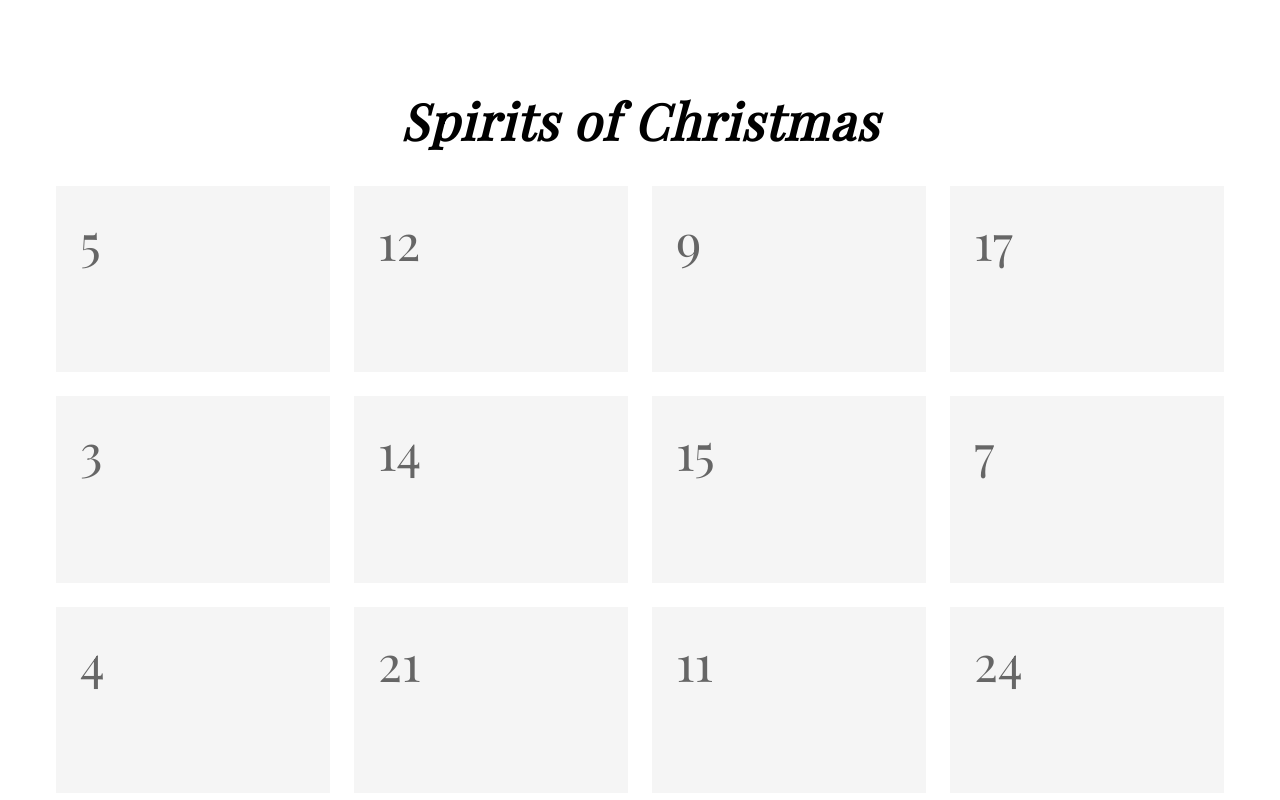
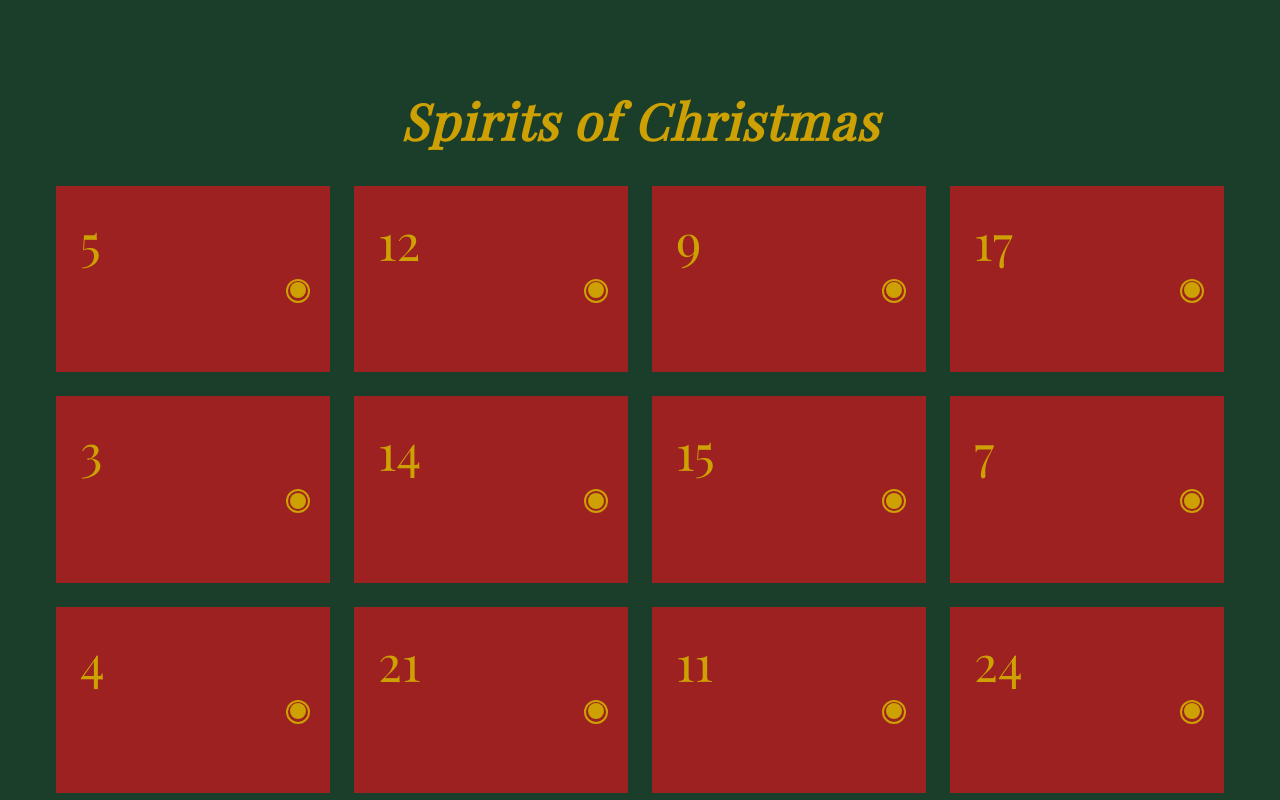
Before and after one commit to eddichen/spirits-of-christmas, a website built with webpack: page index.html in a window 1280 px wide. Shown: the top 800 px of the page. Built offline with nearby package versions, Linux system fonts and the light colour scheme; what magic-snowflakes, vanilla-modal would draw is missing.

Commit message:
adding colours

```diff
--- a/src/index.js
+++ b/src/index.js
@@ -2,7 +2,10 @@ import VanillaModal from 'vanilla-modal';
 import Snowflakes from 'magic-snowflakes';
 
 const modal = new VanillaModal();
-const snowflakes = new Snowflakes();
+const snowflakes = new Snowflakes({
+  color: '#fff',
+  maxSize: 50
+});
 
 const app = document.querySelector('.app');
 const cocktailContainer = document.querySelector('.modal-content');
--- a/styles/styles.css
+++ b/styles/styles.css
@@ -7,6 +7,7 @@ body {
   font-size: 1.6rem;
   line-height: 1.25;
   padding: 2.4rem;
+  background-color: #1b3e2a;
 }
 
 .container {
@@ -20,6 +21,7 @@ body {
   font-size: 5rem;
   font-style: italic;
   letter-spacing: 1.5px;
+  color: #cda003;
 }
 
 /**
@@ -223,12 +225,36 @@ body {
 }
 
 .grid-item {
-  background-color: #f5f5f5;
+  position: relative;
+  background-color: #9d2121;
   padding: 2.4rem 2.4rem 10rem;
   text-decoration: none;
-  color: #666;
+  color: #cda003;
   font-family: 'Playfair Display', serif;
   font-size: 5rem;
+}
+
+.grid-item::before,
+.grid-item::after {
+  content: '';
+  position: absolute;
+  border-radius: 50%;
+}
+
+.grid-item::before {
+  top: 52%;
+  right: 24px;
+  width: 16px;
+  height: 16px;
+  background-color: #cda003;
+}
+
+.grid-item::after {
+  top: 50%;
+  right: 20px;
+  width: 20px;
+  height: 20px;
+  border: 2px solid #cda003;
 }
 
 .grid-item[data-item="5"] {
```
